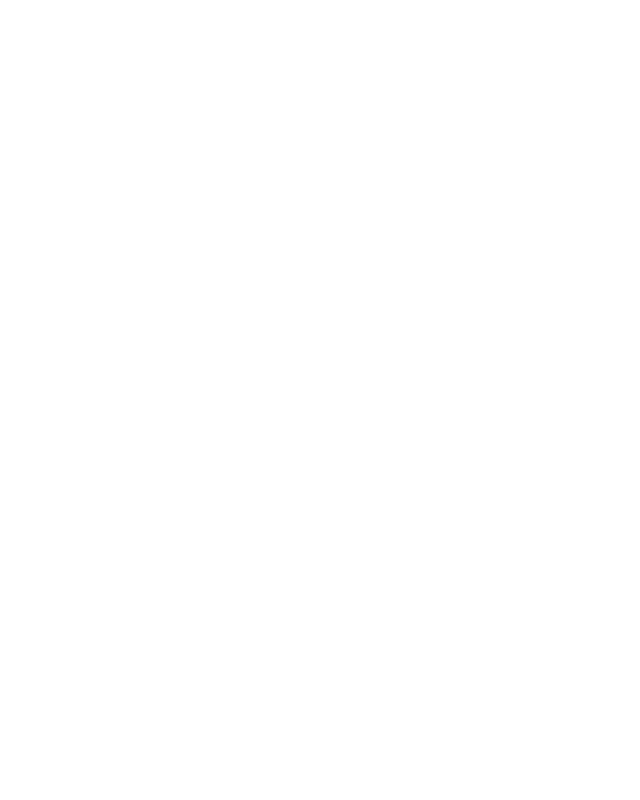
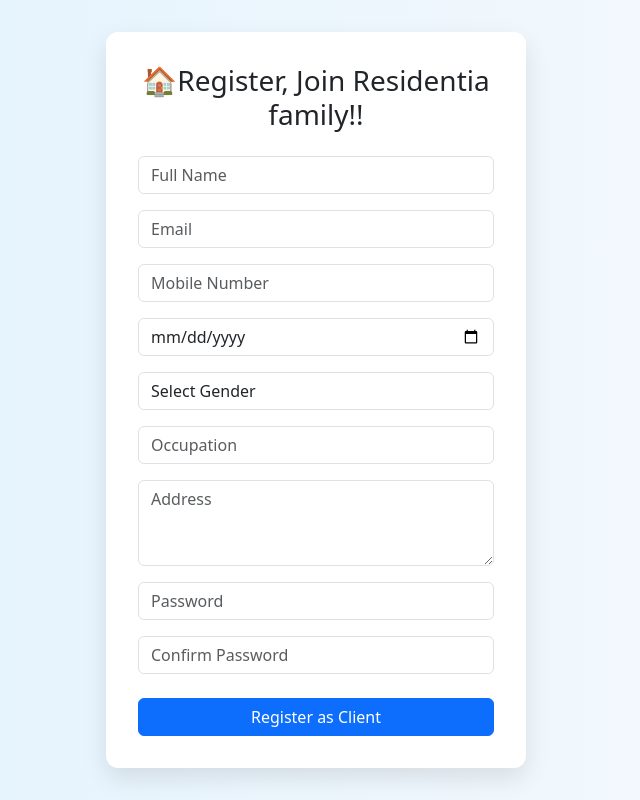
Before and after one commit to Residentia-pg/residentia-frontend, a React (Vite) app: page /register-client in a window 1280 px wide. Before the commit this address had no page. Shown: the whole page, without its empty margins (324-964 px from the left). Built offline with nearby package versions, Linux system fonts and the light colour scheme.

Commit message:
ClientRegistration Added

```diff
--- a/src/App.jsx
+++ b/src/App.jsx
@@ -5,12 +5,20 @@
 import AdminDashboard from "./components/AdminDashboard/AdminDashboard";
 import Owner from "./components/OwnerPanel/Owner";
 import ProtectedRoute from "./routes/ProtectedRoute";
+import ClientRegister from "./pages/Auth/Client/ClientRegister";
+// import OwnerRegister from "./pages/Auth/OwnerRegister";
+
 
 function App() {
   return (
     <div>
       <Routes>
+        {/* Public Routes */}
         <Route path="/" element={<Home />} />
+        <Route path="/register-client" element={<ClientRegister/>}/>
+        {/* <Route path="/register-owner" element={<OwnerRegister/>}/> */}
+
+        {/* Protected Routes */}
         <Route
           path="/client"
           element={
--- /dev/null
+++ b/src/pages/Auth/Client/ClientRegister.css
@@ -0,0 +1,32 @@
+
+.register-page {
+  min-height: 100vh;
+  background: linear-gradient(
+    to right,
+    #e0f2fe,
+    #f8fafc
+  );
+
+  display: flex;
+  align-items: center;
+  justify-content: center;
+}
+
+
+.register-card {
+  background-color: #ffffff;
+  padding: 32px;
+  width: 100%;
+  max-width: 420px;
+  border-radius: 12px;
+
+  box-shadow: 0 10px 25px rgba(0, 0, 0, 0.1);
+}
+
+
+@media (max-width: 576px) {
+  .register-card {
+    margin: 16px;
+    padding: 24px;
+  }
+}
--- /dev/null
+++ b/src/pages/Auth/Client/ClientRegister.jsx
@@ -0,0 +1,136 @@
+import React,{useState} from"react";
+import{toast} from "react-toastify";
+import {useNavigate} from "react-router-dom";
+import "./ClientRegister.css";
+
+const ClientRegister=()=>{
+    const[form,setForm]  =useState({
+        name:"",
+        email:"",
+        mobile:"",
+        dob:"",
+        gender:"",
+        occupation:"",
+        address:"",
+        password:"",
+        confirmPassword:"",
+    });
+
+    const navigate = useNavigate();
+
+    const handleChange = (e) =>{
+        setForm({...form,[e.target.name]:e.target.value});
+    };
+
+    const handleRegister = () =>{
+        const{name,email,mobile,dob,gender,occupation,address,password,confirmPassword} = form;
+
+        if(!name || !email || !mobile || !dob ||!gender ||!occupation ||!address || !password ||!confirmPassword){
+            toast.error("All fields are required");
+            return;
+        }
+
+        if (mobile.length < 10) {
+            toast.error("Enter valid mobile number");
+            return;
+        }
+
+        if (password.length < 6) {
+            toast.error("Password must be at least 6 characters");
+            return;
+        }
+
+        if(password != confirmPassword)
+        {
+            toast.error("password mismatch");
+            return;
+        }
+
+        toast.success("Client registered Successfully!!!");
+        navigate("/");
+    };
+
+    return(
+        <div className="register-page">
+            <div className="register-card">
+                <h3 className="text-center mb-4">🏠Register, Join Residentia family!!</h3>
+
+                <input
+                    name="name"
+                    placeholder="Full Name"
+                    className="form-control mb-3"
+                    onChange={handleChange}
+                />
+
+                <input
+                    name="email"
+                    type="email"
+                    placeholder="Email"
+                    className="form-control mb-3"
+                    onChange={handleChange}
+                />
+
+                <input
+                    name="mobile"
+                    placeholder="Mobile Number"
+                    className="form-control mb-3"
+                    onChange={handleChange}
+                />
+
+                <input
+                    name="dob"
+                    type="date"
+                    className="form-control mb-3"
+                    onChange={handleChange}
+                />
+
+                <select
+                    name="gender"
+                    className="form-control mb-3"
+                    onChange={handleChange}
+                >
+                    <option value="">Select Gender</option>
+                    <option value="MALE">Male</option>
+                    <option value="FEMALE">Female</option>
+                    <option value="OTHER">Other</option>
+                </select>
+
+                <input
+                    name="occupation"
+                    placeholder="Occupation"
+                    className="form-control mb-3"
+                    onChange={handleChange}
+                />
+
+                <textarea
+                    name="address"
+                    placeholder="Address"
+                    className="form-control mb-3"
+                    rows="3"
+                    onChange={handleChange}
+                />
+
+                <input
+                    name="password"
+                    type="password"
+                    placeholder="Password"
+                    className="form-control mb-3"
+                    onChange={handleChange}
+                />
+
+                <input
+                    name="confirmPassword"
+                    type="password"
+                    placeholder="Confirm Password"
+                    className="form-control mb-4"
+                    onChange={handleChange}
+                />
+                <button className="btn btn-primary w-100" onClick={handleRegister}>
+                    Register as Client
+                </button>
+        </div>
+    </div>
+    );
+};
+
+export default ClientRegister;
--- a/src/pages/Landing/Home.jsx
+++ b/src/pages/Landing/Home.jsx
@@ -141,7 +141,10 @@
                 >
                   Login & Continue
                 </button>
-                <button className="btn w-100 pg-btn-outline">
+                <button
+                  className="btn w-100 pg-btn-outline"
+                  onClick={()=>navigate("/register-client")}
+                >
                   Create a new account
                 </button>
               </div>
@@ -215,7 +218,10 @@
                   >
                   Login as Owner
                 </button>
-                <button className="btn w-100 pg-btn-outline">
+                <button
+                  className="btn w-100 pg-btn-outline"
+                  onClick={()=>navigate("/register-owner")}
+                  >
                   Register your PG
                 </button>
               </div>
```
Also changed, not shown: src/pages/Auth/Owner/OwnerRegister.jsx (added).
